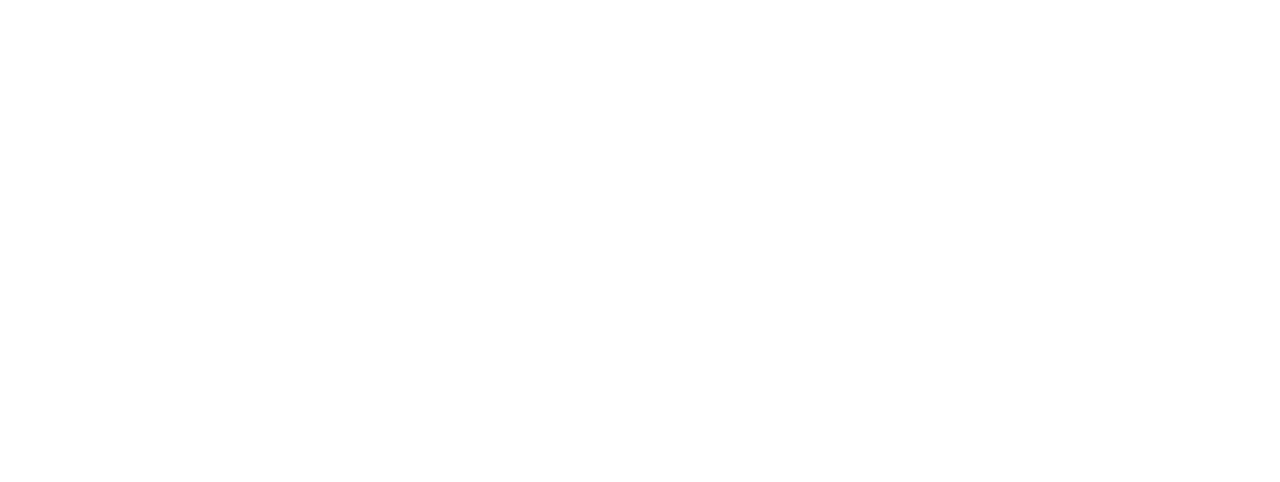
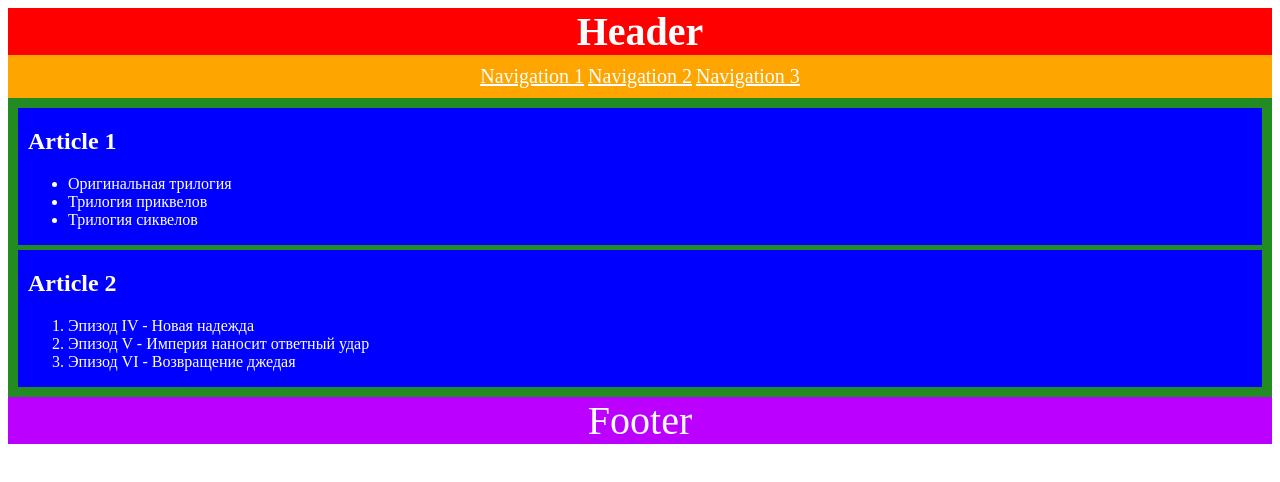
Before and after one commit to js-tasks-ru/htmlcss-20231027_egor3, a website: page 02-dz0/01-semantic-mockup/solution.html in a window 1280 px wide. Drawn offline with Linux system fonts and the light colour scheme.

Commit message:
Implement 01-semantic-mockup task

```diff
--- a/02-dz0/01-semantic-mockup/solution.html
+++ b/02-dz0/01-semantic-mockup/solution.html
@@ -1,4 +1,40 @@
 <!DOCTYPE html>
-<html lang="ru">
-    <!-- Ваше решение -->
+<html lang="en">
+<head>
+    <meta charset="UTF-8">
+    <meta name="viewport" content="width=device-width, initial-scale=1.0">
+    <link rel="stylesheet" href="styles.css">
+    <title>01-semantic-mockup</title>
+</head>
+<body>
+    <header>
+        <h1>Header</h1>
+        <nav>
+            <a href="">Navigation 1</a>
+            <a href="">Navigation 2</a>
+            <a href="">Navigation 3</a>
+        </nav>
+    </header>
+    <main>
+        <article>
+            <h2>Article 1</h2>
+            <ul>
+                <li>Оригинальная трилогия</li>
+                <li>Трилогия приквелов</li>
+                <li>Трилогия сиквелов</li>
+            </ul>
+        </article>
+        <article>
+            <h2>Article 2</h2>
+            <ol>
+                <li>Эпизод IV - Новая надежда</li>
+                <li>Эпизод V - Империя наносит ответный удар</li>
+                <li>Эпизод VI - Возвращение джедая</li>
+            </ol>
+        </article>
+    </main>
+    <footer>
+        <span>Footer</span>
+    </footer>
+</body>
 </html>
--- /dev/null
+++ b/02-dz0/01-semantic-mockup/styles.css
@@ -0,0 +1,38 @@
+body {
+  color: white;
+}
+header {
+  background-color: red;
+}
+header > h1 {
+  text-align: center;
+  font-size: 40px;
+  margin: 0;
+}
+header > nav {
+  background-color: orange;
+  text-align: center;
+  padding: 10px 0;
+}
+a {
+  font-size: 20px;
+  color: white;
+}
+main {
+  display: flex;
+  flex-direction: column;
+  row-gap: 5px;
+  background-color: forestgreen;
+  padding: 10px;
+}
+article {
+  background-color: blue;
+  padding: 0 10px;
+}
+footer {
+  text-align: center;
+  background-color: #bc00ff;
+}
+footer > span {
+  font-size: 40px;
+}
```
